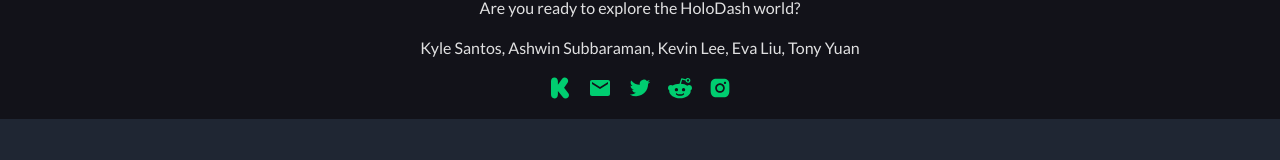
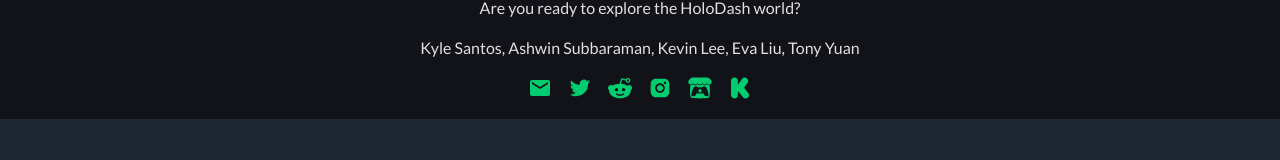
Before and after one commit to jhyn1687/holodash, a React (Vite) app: page / in a window 1280 px wide. Shown: the part 342-502 px from the top of the page. Built offline with nearby package versions, Linux system fonts and the light colour scheme; no server answers.

Commit message:
devlog alpha

```diff
--- a/src/App.jsx
+++ b/src/App.jsx
@@ -1,10 +1,10 @@
 import Post from "./components/Post"
 import postList from "./posts.json"
-import {MdEmail as Email} from "react-icons/md"
-import {RiTwitterFill as Twitter} from "react-icons/ri"
-import {GrReddit as Reddit} from "react-icons/gr"
-import {AiFillInstagram as Instagram} from "react-icons/ai"
-import { FaKickstarterK as KickStarter } from "react-icons/fa"
+import { MdEmail as Email } from "react-icons/md"
+import { RiTwitterFill as Twitter } from "react-icons/ri"
+import { GrReddit as Reddit } from "react-icons/gr"
+import { AiFillInstagram as Instagram } from "react-icons/ai"
+import { FaKickstarterK as KickStarter, FaItchIo as ItchIo } from "react-icons/fa"
 import "./App.css";
 
 function App() {
@@ -16,11 +16,12 @@ function App() {
         <p>Are you ready to explore the HoloDash world?</p>
         <p id="Names">Kyle Santos, Ashwin Subbaraman, Kevin Lee, Eva Liu, Tony Yuan</p>
         <div className="social-icons">
-          <a href="https://www.figma.com/file/eiA0PbCl8szlKFU6XICSuH/Untitled?node-id=0%3A1"><KickStarter/></a>
           <a href="mailto:playholodash@gmail.com"><Email /></a>
           <a href="https://twitter.com/holodash"><Twitter /></a>
           <a href="https://www.reddit.com/user/PlayHoloDash"><Reddit /></a>
           <a href="https://www.instagram.com/holodash_"><Instagram /></a>
+          <a href="https://holodash.itch.io/holodash"><ItchIo /></a>
+          <a href="https://www.figma.com/file/eiA0PbCl8szlKFU6XICSuH/Untitled?node-id=0%3A1"><KickStarter/></a>
         </div>
       </div>
       <div className="content">
--- a/src/posts.json
+++ b/src/posts.json
@@ -1 +1 @@
-["learning.md","first of many.md","dashing into a new world.md", "on the move.md", "welcome to aelos.md", "humble beginnings.md"]
+["alpha update.md","learning.md","first of many.md","dashing into a new world.md", "on the move.md", "welcome to aelos.md", "humble beginnings.md"]
```
